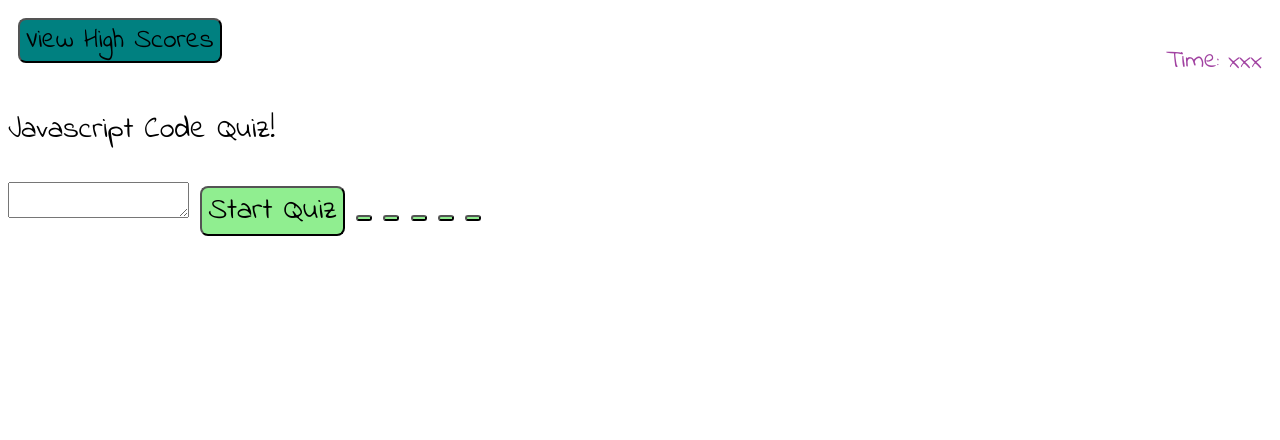
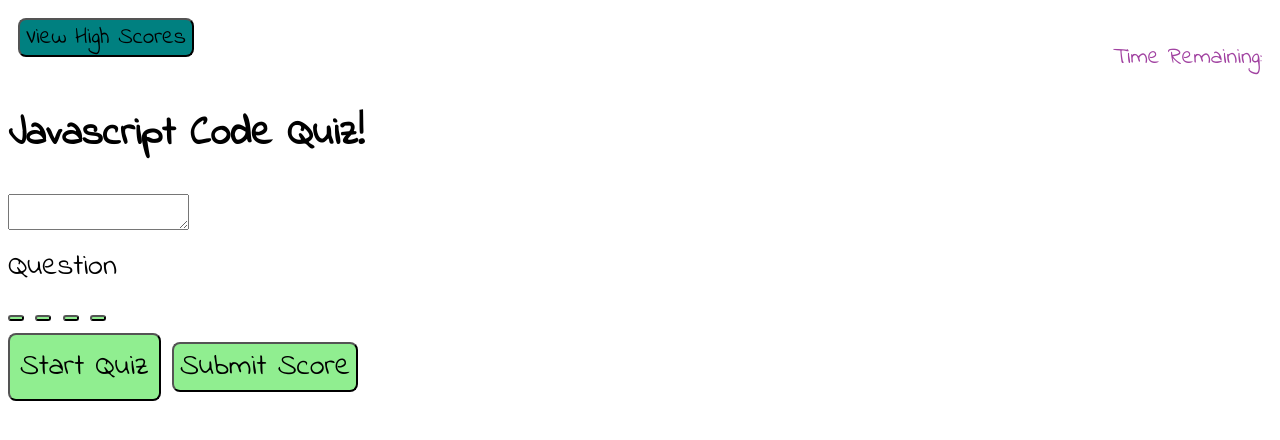
Before and after one commit to apoklar/code-quiz, a plain HTML site: page index.html in a window 1280 px wide. Drawn offline with Linux system fonts and the light colour scheme.

Commit message:
added code

```diff
--- a/assets/css/style.css
+++ b/assets/css/style.css
@@ -11,11 +11,15 @@ header {
     list-style: none;
     color: rgb(161, 66, 161);
     height: 60px;
-    font-size: 25px;
+    font-size: 23px;
     padding-top: 10px;
     padding-left: 10px;
     padding-right: 10px;
     font-family: "Indie Flower";
+}
+
+.title {
+    font-size: 40px;
 }
 
 .btn {
@@ -32,7 +36,7 @@ header {
 .btnHeader {
     background-color: teal;
     font-family: "Indie Flower";
-    font-size: 27px;
+    font-size: 23px;
     font: bold;
     border-radius: 8px;
 }
@@ -40,3 +44,17 @@ header {
 .btnHeader:hover {
     background-color: rgb(6, 175, 175);
 }
+
+#questionDisplay {
+    text-align: center;
+}
+
+#start-quiz {
+    grid-column: 2 / span 2;
+    grid-row: 5 / span 1;
+    padding: 10px 10px 10px 10px;
+    border-radius: 8px;
+    background-color: lightgreen;
+    place-self: center;
+    font-family: "indie Flower";
+}
--- a/assets/js/script.js
+++ b/assets/js/script.js
@@ -1,9 +1,29 @@
 var questionQuiz = document.getElementById("quiz");
 var questionSubmit = document.getElementById("results");
 var score = document.getElementById("score");
-var timer = document.getElementById("timer");
+var timer = document.getElementById("timeLeft");
 
-var startQuiz = document.getElementById('start');
+var startQuiz = document.getElementById('start-quiz');
+
+var score = 0;
+var secondsLeft = 75;
+var currentQuestionIndex = 0;
+
+function goToNextQuestion(whatTheUserClicked) {
+  var correctText = questions[currentQuestionIndex].answer;
+
+  if (whatTheUserClicked === correctText) {
+    console.log("Correct!");
+    score++;
+  }
+  else {
+    console.log("Incorrect.");
+  }
+  currentQuestionIndex++;
+  getNewQuestion(currentQuestionIndex);
+
+
+}
 
 const questions = [
     {
@@ -43,3 +63,5 @@ const questions = [
         ]
     }
 ]
+
+console.log(questions);
--- a/index.html
+++ b/index.html
@@ -8,31 +8,37 @@
     <link rel="stylesheet" href="./assets/css/style.css">
     <title>Code Quiz</title>
 </head>
+
 <body>
     <header>
         <div>
             <button class="btnHeader" id="view-high-scores">View High Scores</button>
         </div>
         <div>
-            <p>Time: <span id="timeLeft">xxx</span></p>
+            <p>Time Remaining: <span id="timeLeft"></span></p>
         </div>
 
     </header>
 
         <div id="mainDiv">
-            <div id="gridContainer">
-                <p id="questionDisplay">Javascript Code Quiz!</p>
+            <div id="quiz">
+                <h1 class="title">Javascript Code Quiz!</h1>
                 <p id="finalScoreDisplay"></p>
                 <p id="enterInitials"></p>
                 <textarea id=initialsArea></textarea>
-                <button class="btn" id="start-quiz">Start Quiz</button>
+
+                <div id="question">Question</div>
                 <button class="btn" id="answer1"></button>
                 <button class="btn" id="answer2"></button>
                 <button class="btn" id="answer3"></button>
                 <button class="btn" id="answer4"></button>
-                <button class="btn" id="submitScore"></button>
 
             </div>
+            <div>
+                <button class="btn" id="start-quiz">Start Quiz</button>
+                <button class="btn" id="submitScore">Submit Score</button>
+            </div>
+
             <div id="correctAnswer"></div>
             <p id=wrongAnswer></p>
             </div>
```
